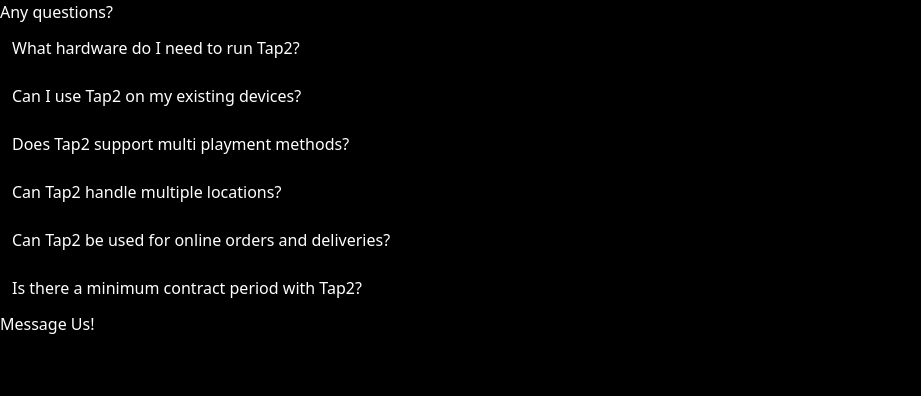
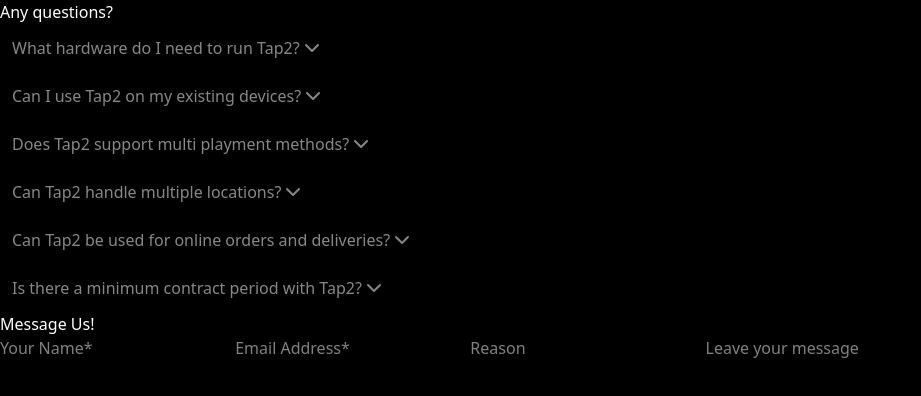
Before and after one commit to noa-minha/Tap2SecondProject, a SvelteKit app: page / in a window 1280 px wide. Shown: the top 396 px of the page, without its empty margins (0-921 px from the left). Built offline with nearby package versions, Linux system fonts and the light colour scheme.

Commit message:
added input boxes

```diff
--- a/src/routes/+page.svelte
+++ b/src/routes/+page.svelte
@@ -26,10 +26,11 @@
 
     <section>
         <h1 class="text-white"> Any questions?</h1>
-            <div class="flex flex-col items-start w-1/2">
+            <div class="flex flex-col items-start w-2xl">
                 {#each questions as question, i}
-                    <button on:click={() => questionsShow[i] = !questionsShow[i]} class="text-white m-3">
+                    <button on:click={() => questionsShow[i] = !questionsShow[i]} class="text-[#878787] m-3 flex flex-row justify-between">
                         {question}
+                        <ChevronDown/>
                     </button>
                     {#if questionsShow[i] === true}
                     <div class="text-white m-3 ml-7">{defaultAnswer}</div>
@@ -40,6 +41,14 @@
 
     <section>
         <h1 class="text-white"> Message Us!</h1>
+        <input type="text" placeholder="Your Name*"
+        class="text-white"/>
+        <input type="text" placeholder="Email Address*"
+        class="text-white"/>
+        <input type="text" placeholder="Reason"
+        class="text-white"/>
+        <input type="text" placeholder="Leave your message"
+        class="text-white"/>
+    </section>
 
-    </section>
 </main>
```
